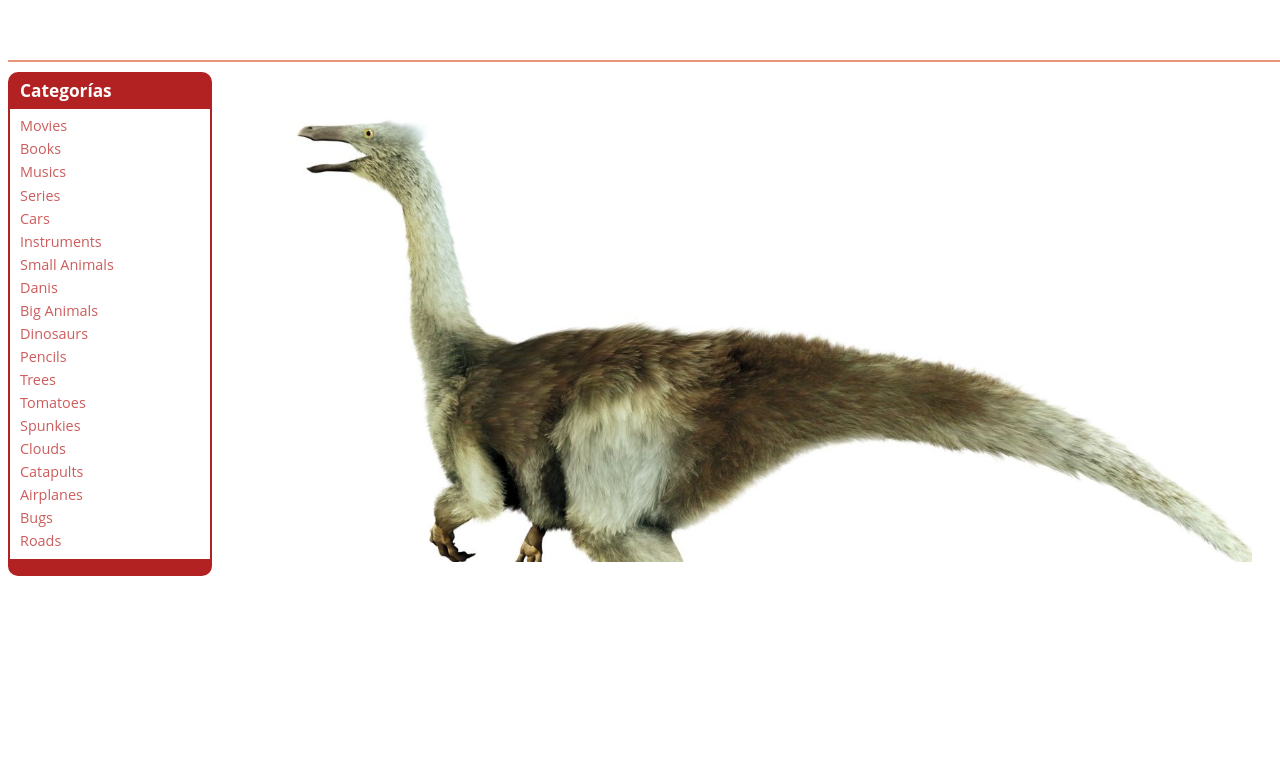
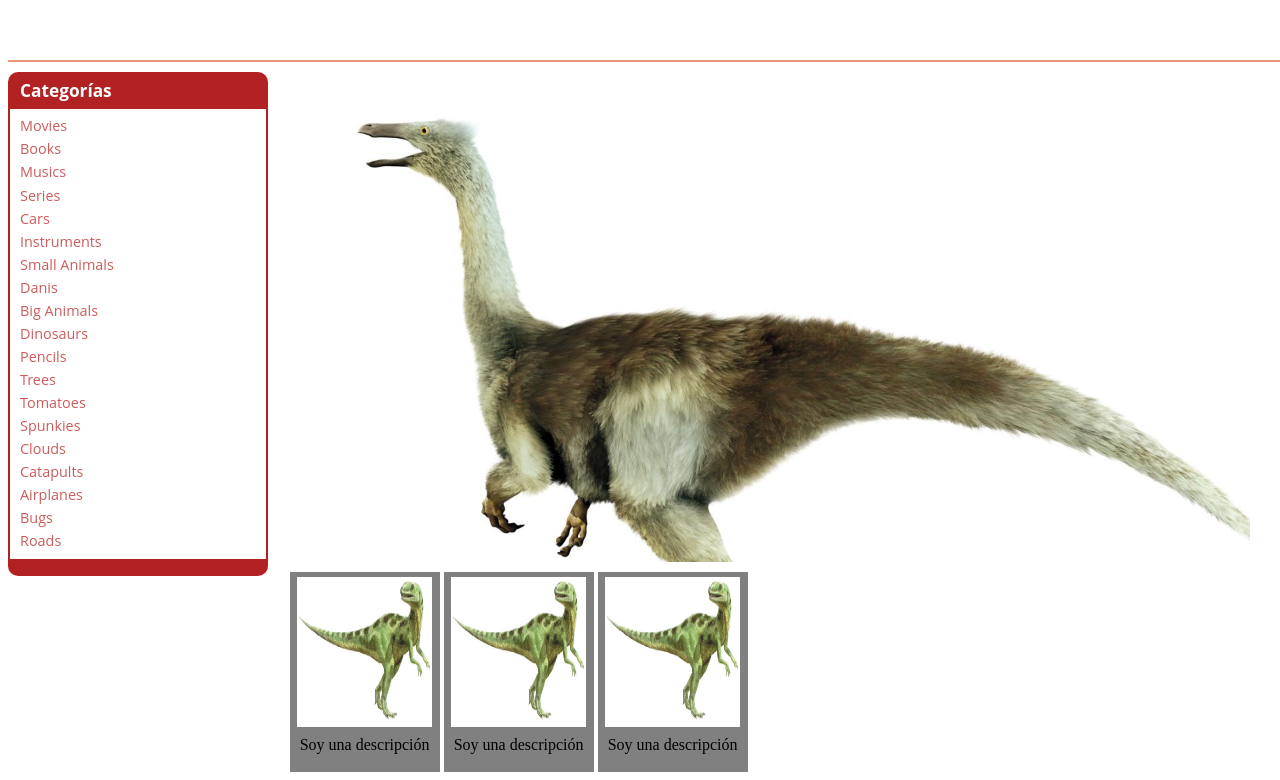
Before and after one commit to Rotshrek/Learning3, a website: page index.html in a window 1280 px wide. Shown: the part 48-828 px from the top of the page. Before the commit the page ends 800 px from the top, so only its background shows below. Drawn offline with Linux system fonts and the light colour scheme.

Commit message:
Secciones

```diff
--- a/index.html
+++ b/index.html
@@ -31,5 +31,21 @@ document.getElementById("text").innerHTML = list;</script>
 </ul>
 </div>
 
+<section style="margin-left: 22%; margin-top: 10px">
+<div class=articulo>
+<img src="/img/dino1.jpg" alt="dino1">
+<p>Soy una descripción</p>
+</div>
+
+<div class=articulo>
+<img src="/img/dino1.jpg" alt="dino1">
+<p>Soy una descripción</p>
+</div>
+
+<div class=articulo>
+<img src="/img/dino1.jpg" alt="dino1">
+<p>Soy una descripción</p>
+</div>
+
 </body>
 </html>
--- a/styles.css
+++ b/styles.css
@@ -9,7 +9,7 @@ body {
 }
 
 nav.sidebar {
-	width: 200px;
+	width: 20%;
 	font-family: open sans;
 	font-size: 0.9em;
 	border: solid 2px firebrick;
@@ -55,10 +55,10 @@ nav.sidebar li a:hover {
 }
 
 .carousel {
-	width: 80%;
+	width: 75%;
 	overflow: hidden;
 	height: 500px;
-	margin-left: 220px;
+	margin-left: 22%;
 }
 
 .panes {
@@ -93,3 +93,21 @@ nav.sidebar li a:hover {
 	97.5% {left: -300%;}
 	100% {left: 0;}
 }
+
+.articulo {
+	width: 150px;
+	height: 200px;
+	background-color: grey;
+	text-align: center;
+	display: inline-block;
+}
+
+.articulo img {
+	width: 90%;
+	height: 150px;
+	margin-top: 5px;
+}
+
+.articulo p {
+	margin-top: 5px;
+}
```
